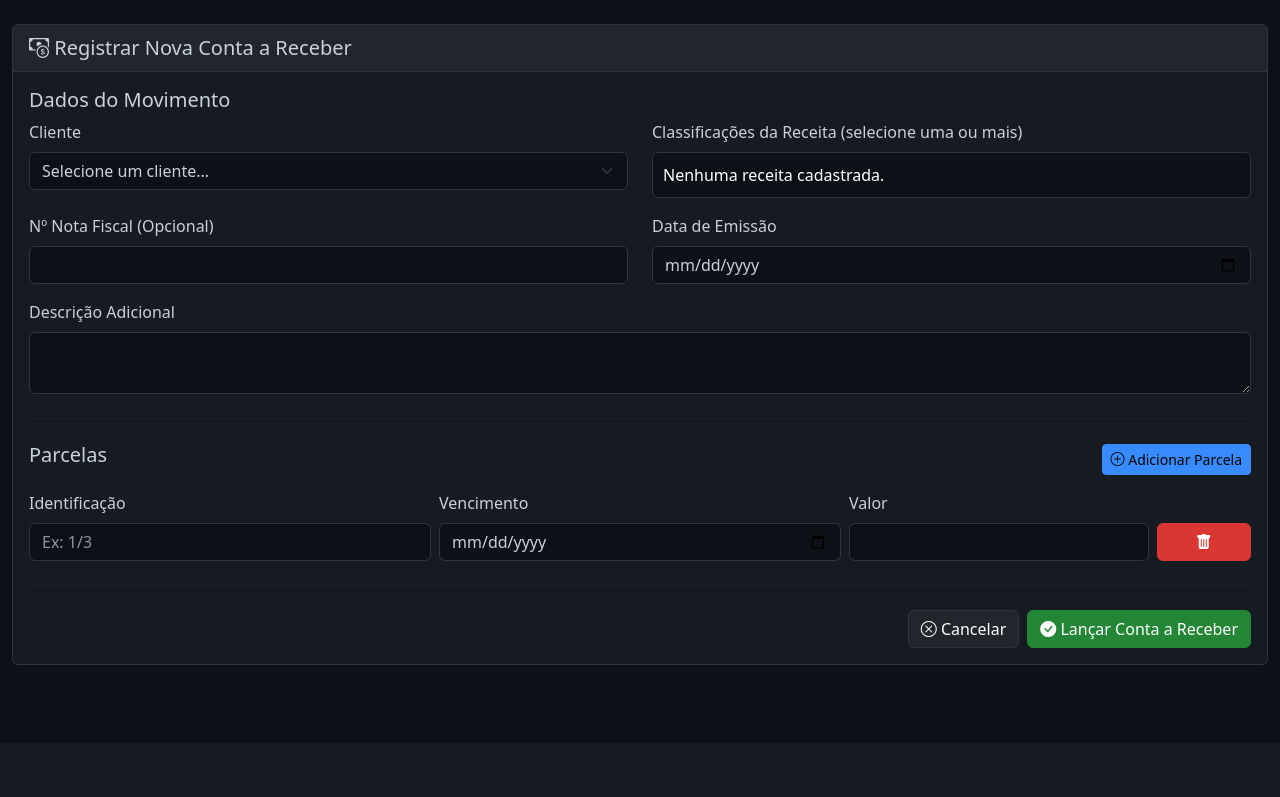
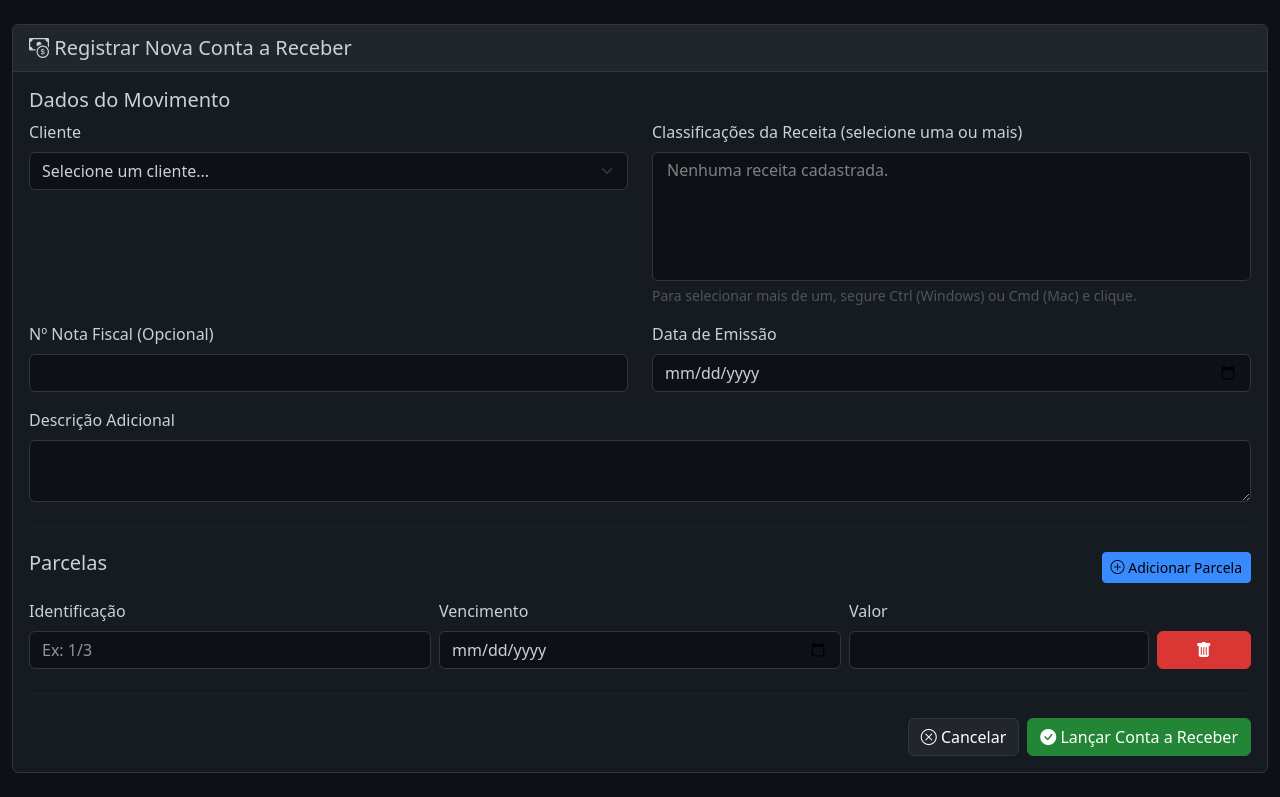
Before and after one commit to Enildo-Martins/projeto-financeiro, a Django app: page /contas-a-receber/nova/ in a window 1280 px wide. Shown: the part 57-854 px from the top of the page. Before the commit the page ends 722 px from the top, so only its background shows below. Run offline with Django 5.2, Linux system fonts and the light colour scheme; data that the repository does not hold is empty; parts of the project's set-up code (start-up, migrations or seed data) failed here and were passed over.

Commit message:
fix(ui): Corrige formulário de Contas a Receber

```diff
--- a/extrator/repositories/pessoa_repository.py
+++ b/extrator/repositories/pessoa_repository.py
@@ -54,6 +54,6 @@ class PessoaRepository(BaseRepository):
     def list_active_clients(self):
         query = """
             SELECT id, razaosocial FROM "Pessoas"
-            WHERE tipo = 'CLIENTE' AND status = 'ATIVO' ORDER BY razaosocial
+            WHERE tipo IN ('CLIENTE', 'FATURADO') AND status = 'ATIVO' ORDER BY razaosocial
         """
         return self._execute_query(query, fetch="all")
--- a/extrator/templates/movimento_receber_form.html
+++ b/extrator/templates/movimento_receber_form.html
@@ -2,16 +2,6 @@
 {% block title %}Registrar Conta a Receber{% endblock %}
 
 {% block content %}
-<style>
-    .checkbox-container {
-        max-height: 150px;
-        overflow-y: auto;
-        border: 1px solid var(--bs-border-color);
-        padding: 10px;
-        border-radius: 6px;
-        background-color: var(--bs-body-bg);
-    }
-</style>
 
 <div class="card">
     <div class="card-header">
@@ -32,17 +22,15 @@
 
                 <div class="col-md-6 mb-3">
                     <label for="classificacoes" class="form-label">Classificações da Receita (selecione uma ou mais)</label>
-                    <div class="checkbox-container">
+                    <select name="classificacoes" id="classificacoes" class="form-select" multiple size="5" required>
                         {% for r in receitas %}
-                        <div class="form-check">
-                            <input class="form-check-input" type="checkbox" name="classificacoes" value="{{ r.id }}" id="receita-{{ r.id }}">
-                            <label class="form-check-label" for="receita-{{ r.id }}">
-                                {{ r.descricao }}
-                            </label>
-                        </div>
+                        <option value="{{ r.id }}">{{ r.descricao }}</option>
                         {% empty %}
-                        <div class="text-muted" style="color: white !important;">Nenhuma receita cadastrada.</div>
+                        <option disabled>Nenhuma receita cadastrada.</option>
                         {% endfor %}
+                    </select>
+                    <div class="form-text" style="color:rgb(80, 85, 90);">
+                        Para selecionar mais de um, segure Ctrl (Windows) ou Cmd (Mac) e clique.
                     </div>
                 </div>
                 </div>
```
